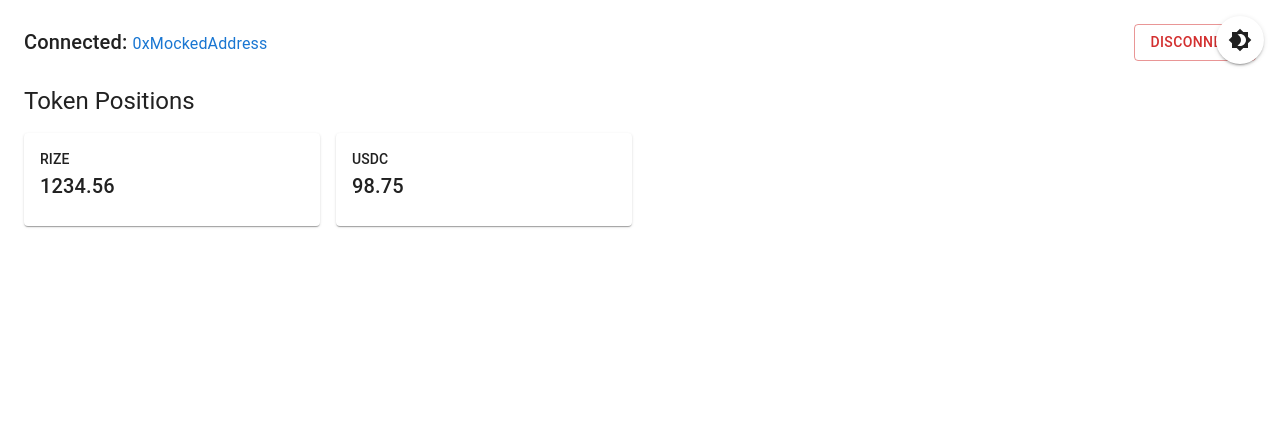
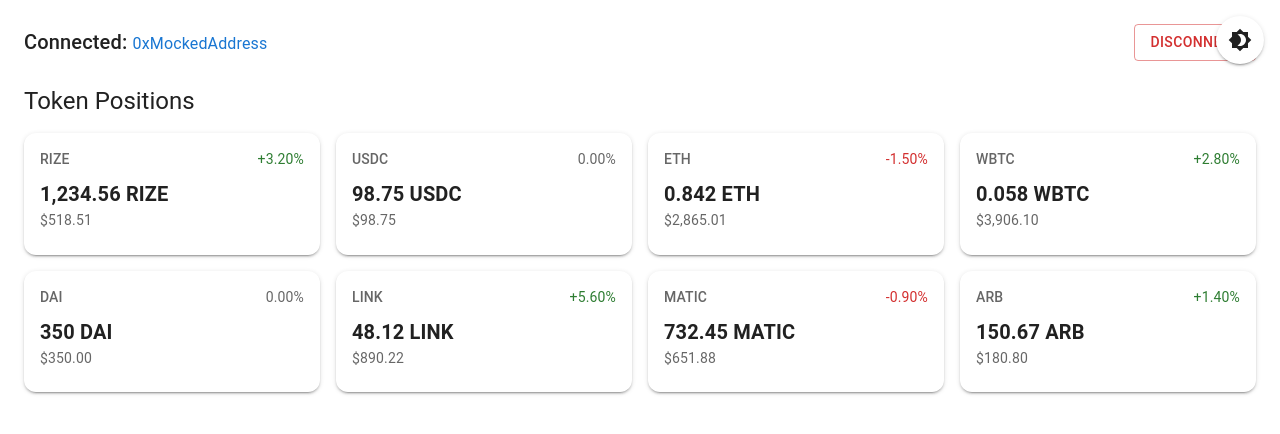
Before and after one commit to alexisnsns/trize_assignment, a Next.js app: page /dashboard in a window 1280 px wide. Both pictures are taken after a click on the button "CONNECT WALLET". Shown: the top 434 px of the page. Built offline with nearby package versions, Linux system fonts and the light colour scheme.

Commit message:
fill more positions

```diff
--- a/app/dashboard/clientDashboard.tsx
+++ b/app/dashboard/clientDashboard.tsx
@@ -18,6 +18,9 @@ export type Position = {
   id: string;
   symbol: string;
   balance: number;
+  priceUSD: number;
+  valueUSD: number;
+  change24h: number;
 };
 
 async function fetchPositions() {
@@ -139,16 +142,69 @@ export default function ClientDashboard({
           {/* Positions grid */}
           {!isLoading && data?.length ? (
             <Grid container spacing={2}>
-              {data.map((pos) => (
-                <Grid item xs={12} sm={6} md={4} lg={3} key={pos.id}>
-                  <Card sx={{ height: "100%" }}>
-                    <CardContent>
-                      <Typography variant="subtitle2">{pos.symbol}</Typography>
-                      <Typography variant="h6">{pos.balance}</Typography>
-                    </CardContent>
-                  </Card>
-                </Grid>
-              ))}
+              {data.map((pos) => {
+                const isPositive = pos.change24h > 0;
+                const changeColor = isPositive
+                  ? "success.main"
+                  : pos.change24h < 0
+                  ? "error.main"
+                  : "text.secondary";
+
+                return (
+                  <Grid item xs={12} sm={6} md={4} lg={3} key={pos.id}>
+                    <Card
+                      sx={{
+                        height: "100%",
+                        borderRadius: 3,
+                        boxShadow: 2,
+                        transition: "transform 0.2s ease, box-shadow 0.2s ease",
+                        "&:hover": {
+                          transform: "translateY(-4px)",
+                          boxShadow: 4,
+                        },
+                      }}
+                    >
+                      <CardContent>
+                        <Box
+                          sx={{
+                            display: "flex",
+                            justifyContent: "space-between",
+                            mb: 1,
+                          }}
+                        >
+                          <Typography
+                            variant="subtitle2"
+                            color="text.secondary"
+                          >
+                            {pos.symbol}
+                          </Typography>
+                          <Typography
+                            variant="body2"
+                            sx={{ color: changeColor }}
+                          >
+                            {isPositive && "+"}
+                            {pos.change24h.toFixed(2)}%
+                          </Typography>
+                        </Box>
+
+                        <Typography variant="h6" sx={{ fontWeight: 600 }}>
+                          {pos.balance.toLocaleString()} {pos.symbol}
+                        </Typography>
+
+                        {typeof pos.valueUSD === "number" && (
+                          <Typography variant="body2" color="text.secondary">
+                            $
+                            {pos.valueUSD.toLocaleString(undefined, {
+                              minimumFractionDigits: 2,
+                              maximumFractionDigits: 2,
+                            })}
+                          </Typography>
+                        )}
+                      </CardContent>
+                    </Card>
+                  </Grid>
+                );
+              })}
             </Grid>
           ) : null}
         </>
--- a/mocks/positions.json
+++ b/mocks/positions.json
@@ -1,4 +1,66 @@
 [
-  { "id": "1", "symbol": "RIZE", "balance": 1234.56 },
-  { "id": "2", "symbol": "USDC", "balance": 98.75 }
+  {
+    "id": "1",
+    "symbol": "RIZE",
+    "balance": 1234.56,
+    "priceUSD": 0.42,
+    "valueUSD": 518.51,
+    "change24h": 3.2
+  },
+  {
+    "id": "2",
+    "symbol": "USDC",
+    "balance": 98.75,
+    "priceUSD": 1.0,
+    "valueUSD": 98.75,
+    "change24h": 0.0
+  },
+  {
+    "id": "3",
+    "symbol": "ETH",
+    "balance": 0.8421,
+    "priceUSD": 3400.25,
+    "valueUSD": 2865.01,
+    "change24h": -1.5
+  },
+  {
+    "id": "4",
+    "symbol": "WBTC",
+    "balance": 0.0583,
+    "priceUSD": 67000.0,
+    "valueUSD": 3906.1,
+    "change24h": 2.8
+  },
+  {
+    "id": "5",
+    "symbol": "DAI",
+    "balance": 350.0,
+    "priceUSD": 1.0,
+    "valueUSD": 350.0,
+    "change24h": 0.0
+  },
+  {
+    "id": "6",
+    "symbol": "LINK",
+    "balance": 48.12,
+    "priceUSD": 18.5,
+    "valueUSD": 890.22,
+    "change24h": 5.6
+  },
+  {
+    "id": "7",
+    "symbol": "MATIC",
+    "balance": 732.45,
+    "priceUSD": 0.89,
+    "valueUSD": 651.88,
+    "change24h": -0.9
+  },
+  {
+    "id": "8",
+    "symbol": "ARB",
+    "balance": 150.67,
+    "priceUSD": 1.2,
+    "valueUSD": 180.8,
+    "change24h": 1.4
+  }
 ]
```
Also changed, not shown: 1 other file (tests, documents, lock files or other folders).
